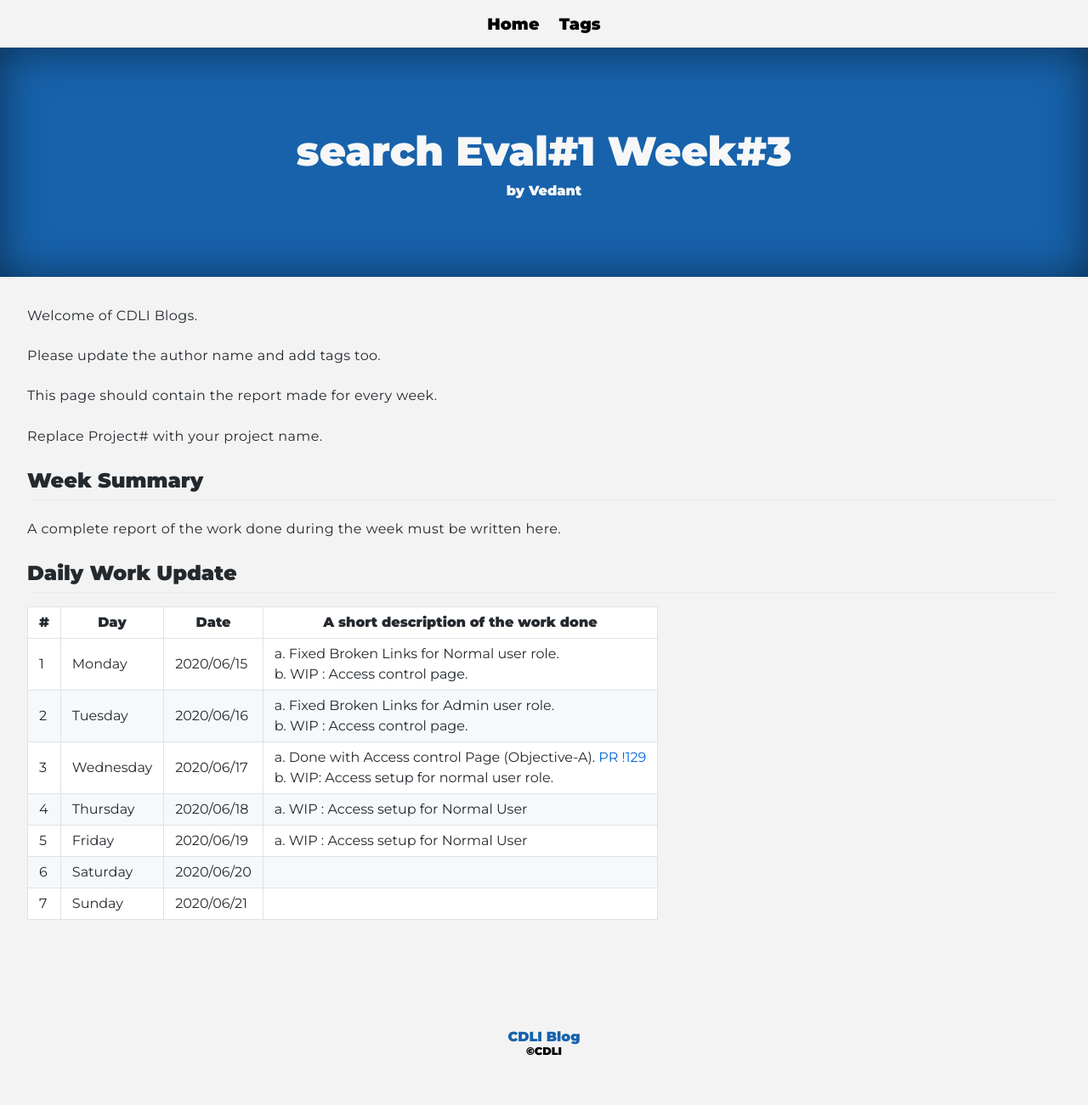
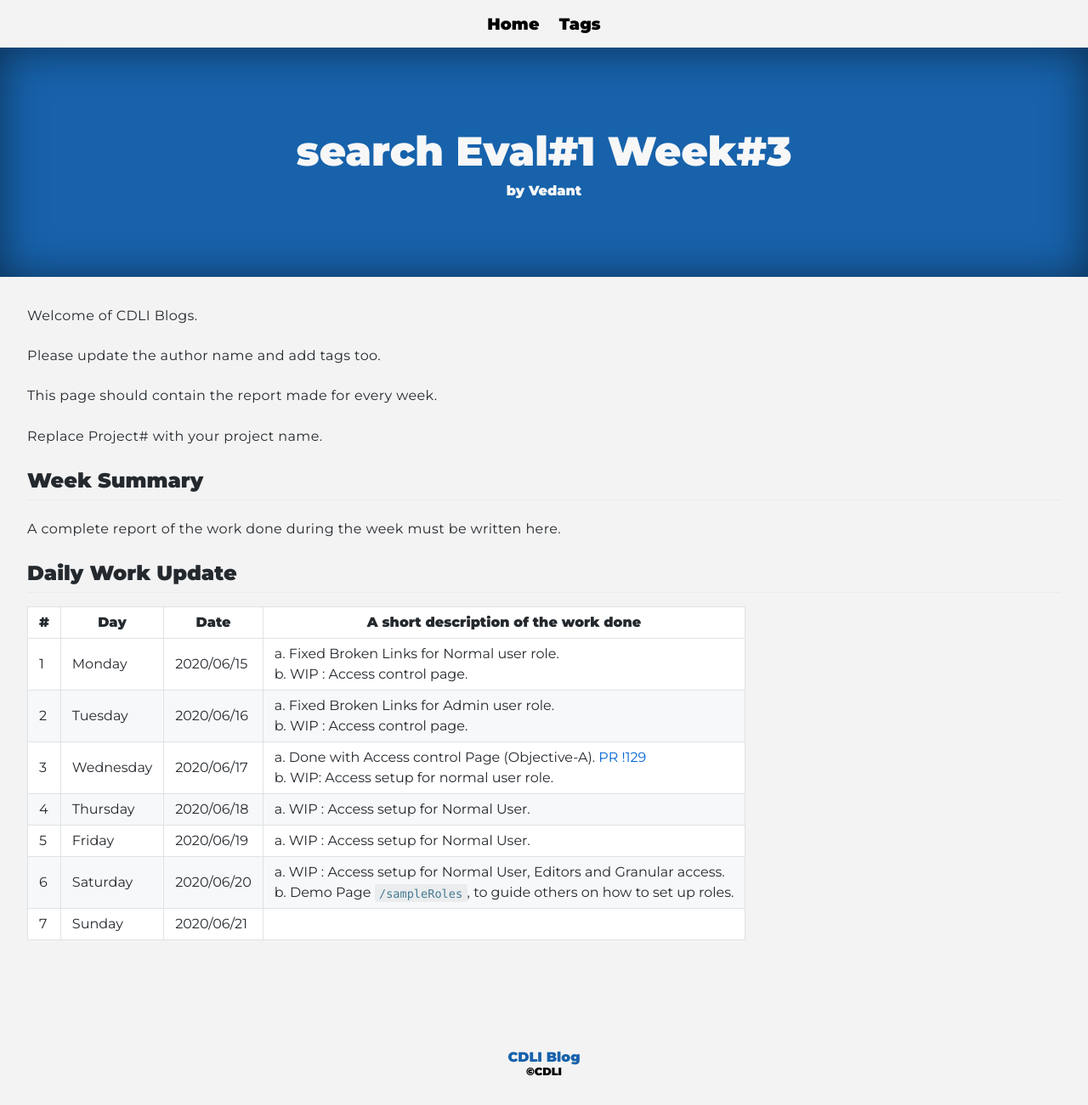
Before and after one commit to cdli-gh/blog, a Jekyll site: the page built from _blog/gsoc20/search/posts/03_week3.md, in a window 1280 px wide. Shown: the whole page at 85% size. Built offline with Jekyll 4.4.1, drawn with Linux system fonts in a browser that asks for light colours; Markdown is read by kramdown in place of the engine named in the settings; before the commit the page ends 1277 px from its top, so only the background shows below that.

Commit message:
Search : DailyUpdates 3:6

```diff
--- a/_blog/gsoc20/search/posts/03_week3.md
+++ b/_blog/gsoc20/search/posts/03_week3.md
@@ -24,7 +24,7 @@ A complete report of the work done during the week must be written here.
 |1   	| Monday 	|   2020/06/15	| a. Fixed Broken Links for Normal user role. <br> b. WIP : Access control page.	|
 |2   	| Tuesday  	|   2020/06/16	| a. Fixed Broken Links for Admin user role. <br> b. WIP : Access control page.	|
 |3   	| Wednesday  	|  2020/06/17 	| a. Done with Access control Page (Objective-A). [PR !129](https://gitlab.com/cdli/framework/-/merge_requests/129) <br> b. WIP: Access setup for normal user role. 	|
-|4   	| Thursday  	|   2020/06/18	|  a. WIP : Access setup for Normal User 	|
-|5   	| Friday  	|   2020/06/19	|  a. WIP : Access setup for Normal User 	|
-|6   	| Saturday  	|   2020/06/20	|   	|
+|4   	| Thursday  	|   2020/06/18	|  a. WIP : Access setup for Normal User. 	|
+|5   	| Friday  	|   2020/06/19	|  a. WIP : Access setup for Normal User. 	|
+|6   	| Saturday  	|   2020/06/20	|  a. WIP : Access setup for Normal User, Editors and Granular access. <br>	b. Demo Page `/sampleRoles`, to guide others on how to set up roles. |
 |7   	| Sunday  	|   2020/06/21	|   	|
```
